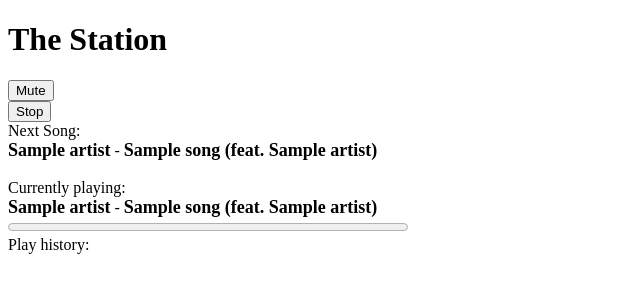
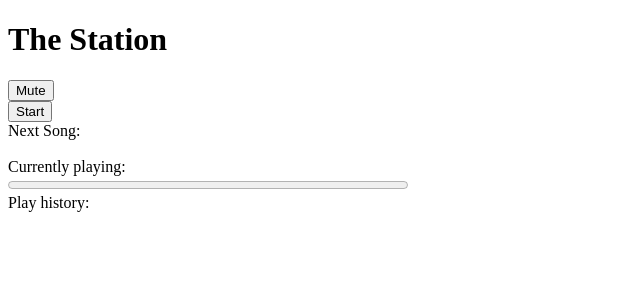
Before and after one commit to priestc/TheStation, a Django app: page / in a window 1280 px wide. Shown: the top 300 px of the page, without its empty margins (0-640 px from the left). Run offline with Django 3.2, Linux system fonts and the light colour scheme; tables that the repository leaves empty hold one stand-in row (values such as "Sample post"); some libraries are stand-ins or nearby versions.

Commit message:
added stop and start stream buttons

```diff
--- a/station/admin.py
+++ b/station/admin.py
@@ -29,12 +29,15 @@ class ArtistAdmin(admin.ModelAdmin):
 class SongAdmin(admin.ModelAdmin):
     list_display = (
         'title', 'artist_with_featuring', 'year', 'collection', 'duration',
-        'has_mp3', 'last_played_ago', 'times_played'
+        'has_mp3', 'last_played_ago', 'times_played', 'bitrate'
     )
 
     inlines = [
         FeatureInline
     ]
+
+    def bitrate(self, obj):
+        return "%d kbps" % obj.estimate_bitrate()
 
     def artist_with_featuring(self, obj):
         feat = obj.feat()
--- a/station/templates/home.html
+++ b/station/templates/home.html
@@ -13,7 +13,9 @@
 
 <button id="mute">Mute</button><button id="unmute" style="display: none">Un-mute</button><br>
 
-<button>Stop</button><br>
+<button id="start2" style="display: none" onclick="window.location.reload()">Start</button>
+<button id="start">Start</button>
+<button id="stop" style="display: none">Stop</button><br>
 
 Next Song:
 <div id="next_song"></div>
@@ -59,7 +61,25 @@ Play history:
         $("#mute").show();
     })
 
+    var stream_enabled = false;
+    $("#stop").click(function() {
+        $("#player").get(0).pause();
+        stream_enabled = false;
+        $("#start2").show();
+        $(this).hide();
+    });
+    $("#start").click(function() {
+        // get the streaming process going.
+        stream_enabled = true;
+        fetch_next_track();
+        $("#stop").show();
+        $(this).hide();
+    });
+
     function switch_currently_playing(new_song, skip_ahead) {
+        if(!stream_enabled) {
+            return
+        }
         var player = $("#player");
         player.attr('src', new_song.url);
 
@@ -72,7 +92,9 @@ Play history:
             $("#next_song").html("&nbsp;");
         }
 
-        $("#currently_playing").html("<span class='artist'>" + new_song.artist + "</span> - <span class='title'>" + new_song.title + "</span>");
+        $("#currently_playing").html(
+            "<span class='artist'>" + new_song.artist + "</span> - <span class='title'>"
+            + "[" + new_song.year + "] " + new_song.title + "</span>");
         player.get(0).play();
     }
 
@@ -109,7 +131,7 @@ Play history:
 
                     var next_fetch_miliseconds = switch_track_miliseconds + (seconds_to_fetch_next * 1000);
                     setTimeout(fetch_next_track, next_fetch_miliseconds);
-                    console.log("will fetch next song in " + next_fetch_miliseconds / 1000 + " seconds");
+                    console.log("First invocation! will fetch next song in " + next_fetch_miliseconds / 1000 + " seconds");
                     return
                 }
 
@@ -124,14 +146,14 @@ Play history:
                 }, miliseconds_from_now);
 
                 // schedule the next song fetch
-                setTimeout(fetch_next_track, seconds_to_fetch_next * 1000);
-                console.log("next song is " + next_song.duration + " seconds long");
-                console.log("will fetch next song in " + seconds_to_fetch_next + " seconds");
+                if(stream_enabled) {
+                    setTimeout(fetch_next_track, seconds_to_fetch_next * 1000);
+                    console.log("next song is " + next_song.duration + " seconds long");
+                    console.log("will fetch next song in " + seconds_to_fetch_next + " seconds");
+                }
             }
         });
     }
-    // get the streaming process going.
-    fetch_next_track();
 </script>
 
 {% endblock %}
```
